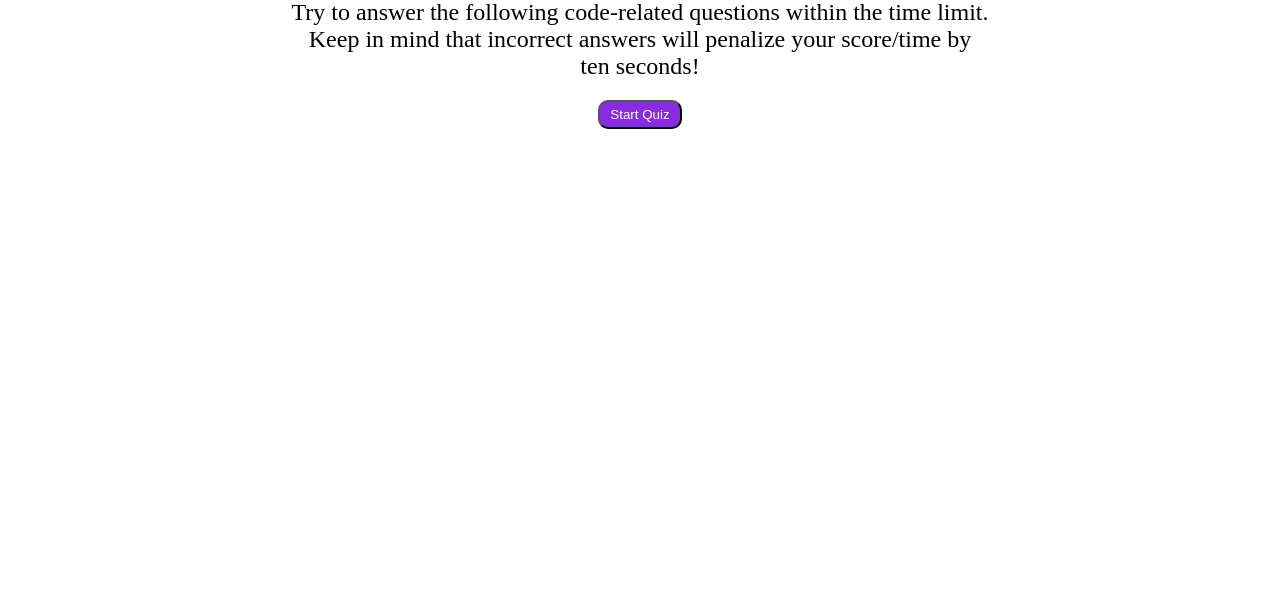
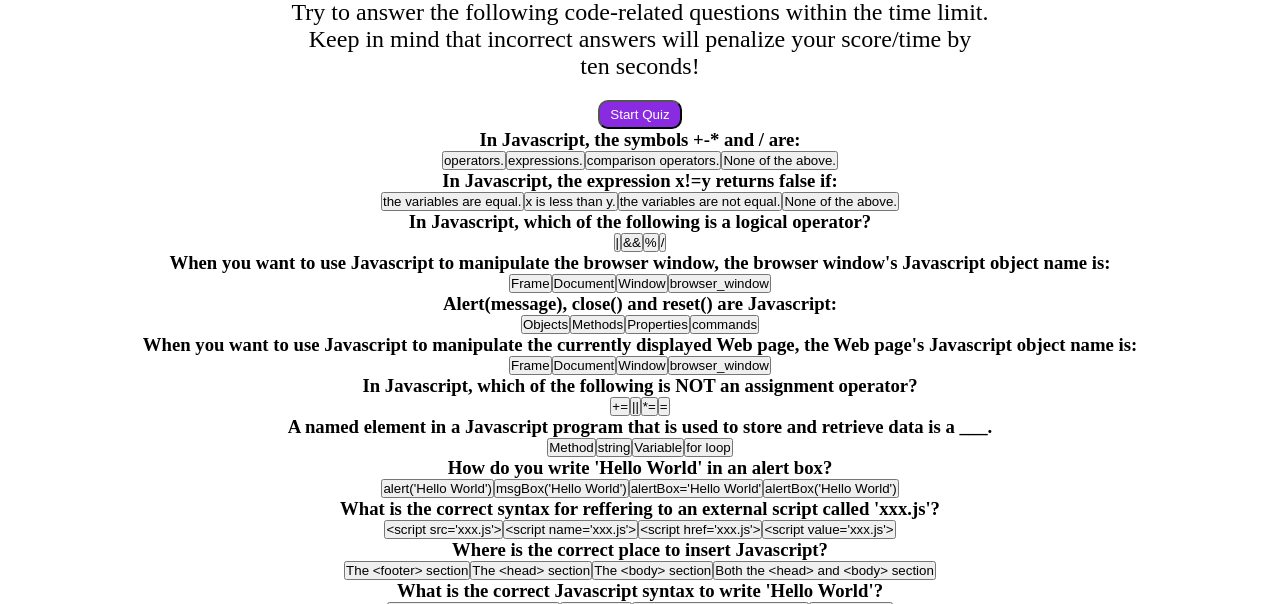
Before and after one commit to jmrendon48/timed-coding-quiz-4, a plain HTML site: page index.html in a window 1280 px wide. Both pictures are taken after a click on the button "Start Quiz". Shown: the part 196-800 px from the top of the page. Drawn offline with Linux system fonts and the light colour scheme.

Commit message:
added array of questions

```diff
--- a/Assets/css/style.css
+++ b/Assets/css/style.css
@@ -37,3 +37,7 @@ header h1, header a {
     padding: 5px 10px;
     border-radius: 10px;
 }
+
+.answer-option {
+
+}
--- a/Assets/js/script.js
+++ b/Assets/js/script.js
@@ -2,11 +2,136 @@ var mainContainer = document.querySelector("#main-content");
 
 var questions = [
     {
-        question: "Inside which Html element do we put the Javascript?",
-        answerA: "<javascript>",
-        answerB: "<js>",
-        answerC: "<script>",
-        answerD: "<scripting>"
+        q: "In Javascript, the symbols +-* and / are:",
+        options: [
+            "operators.",
+            "expressions.",
+            "comparison operators.",
+            "None of the above."
+        ],
+        a: "operators."
+    },
+    {
+        q: "In Javascript, the expression x!=y returns false if:",
+        options: [
+            "the variables are equal.",
+            "x is less than y.",
+            "the variables are not equal.",
+            "None of the above."
+        ],
+        a: "the variables are equal."
+    },
+
+    {
+        q: "In Javascript, which of the following is a logical operator?",
+        options: [
+            "|",
+            "&&",
+            "%",
+            "/"
+        ],
+        a: "&&"
+    },
+    {
+        q: "When you want to use Javascript to manipulate the browser window, the browser window's Javascript object name is:",
+        options: [
+            "Frame",
+            "Document",
+            "Window",
+            "browser_window"
+        ],
+        a: "Window"
+    },
+    {
+        q: "Alert(message), close() and reset() are Javascript:",
+        options: [
+            "Objects",
+            "Methods",
+            "Properties",
+            "commands"
+        ],
+        a: ""
+    },
+    {
+        q: "When you want to use Javascript to manipulate the currently displayed Web page, the Web page's Javascript object name is:",
+        options: [
+            "Frame",
+            "Document",
+            "Window",
+            "browser_window"
+        ],
+        a: "Document"
+    },
+    {
+        q: "In Javascript, which of the following is NOT an assignment operator?",
+        options: [
+            "+=",
+            "||",
+            "*=",
+            "="
+        ],
+        a: "||"
+    },
+    {
+        q: "A named element in a Javascript program that is used to store and retrieve data is a ___.",
+        options: [
+            "Method",
+            "string",
+            "Variable",
+            "for loop"
+        ],
+        a: "Variable"
+    },
+    {
+        q: "How do you write 'Hello World' in an alert box?",
+        options: [
+            "alert('Hello World')",
+            "msgBox('Hello World')",
+            "alertBox='Hello World'",
+            "alertBox('Hello World')"
+        ],
+        a: "alert('Hello World')"
+    },
+    {
+        q: "What is the correct syntax for reffering to an external script called 'xxx.js'?",
+        options: [
+            "<script src='xxx.js'>",
+            "<script name='xxx.js'>",
+            "<script href='xxx.js'>",
+            "<script value='xxx.js'>"
+        ],
+        a: "<script src='xxx.js'>"
+    },
+    {
+        q: "Where is the correct place to insert Javascript?",
+        options: [
+            "The <footer> section",
+            "The <head> section",
+            "The <body> section",
+            "Both the <head> and <body> section"
+        ],
+        a: "Both the <head> and <body> section"
+
+    },
+    {
+        q: "What is the correct Javascript syntax to write 'Hello World'?",
+        options: [
+            "response.write('Hello World')",
+            "Hello World",
+            "document.write('Hello World')",
+            "('Hello World)"
+        ],
+        a: "document.write('Hello World')",
+    },
+    {
+        q: "Inside which Html element do we put the Javascript?",
+        options: [
+            "<javascript>",
+            "<js>",
+            "<script>",
+            "<scripting>"
+        ],
+        a: "<script>"
     }
 ];
 
@@ -28,11 +153,6 @@ var createLandingPage = function () {
 
 };
 
-var getQuestions = function() {
-    document.querySelector("question").textContent = question
-};
-
-
 var startQuiz = function() {
     let time = 75;
     var targetEl = event.target;
@@ -43,6 +163,8 @@ var startQuiz = function() {
                 var timeEl = document.querySelector("#time");
                 timeEl.textContent = "Time: " + time;
                 time--;
+                createQuestion();
+
             } else {
                 clearInterval(myTimer);
             }
@@ -50,11 +172,34 @@ var startQuiz = function() {
     }
 };
 
+var createQuestion = function() {
+    for (var i = 0; i < questions.length; i++) {
+        var questionEl = document.createElement("h3");
+        questionEl.textContent = questions[i].q;
+        var option1 = document.createElement("button");
+        option1.className = "answer-option";
+        var option2 = document.createElement("button");
+        option2.className = "answer-option";
+        var option3 = document.createElement("button");
+        option3.className = "answer-option";
+        var option4 = document.createElement("button");
+        option4.className = "answer-option";
+        option1.textContent = questions[i].options[0];
+        option2.textContent = questions[i].options[1];
+        option3.textContent = questions[i].options[2];
+        option4.textContent = questions[i].options[3];
+        mainContainer.append(questionEl, option1, option2, option3, option4);
+
+
+
+    };
+};
 
 var quizRunThrough = function () {
     createLandingPage();
     mainContainer.addEventListener("click", startQuiz);
 
+
 };
 
 quizRunThrough();
```
